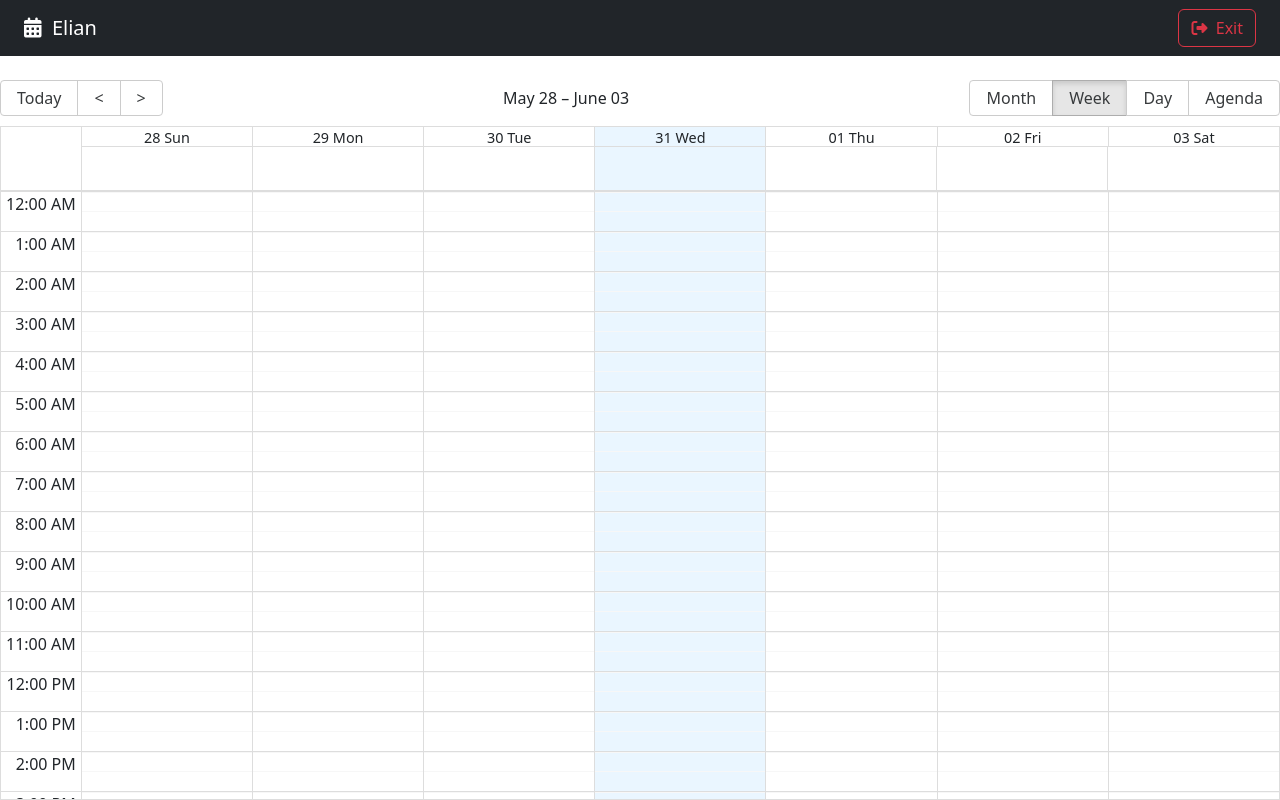
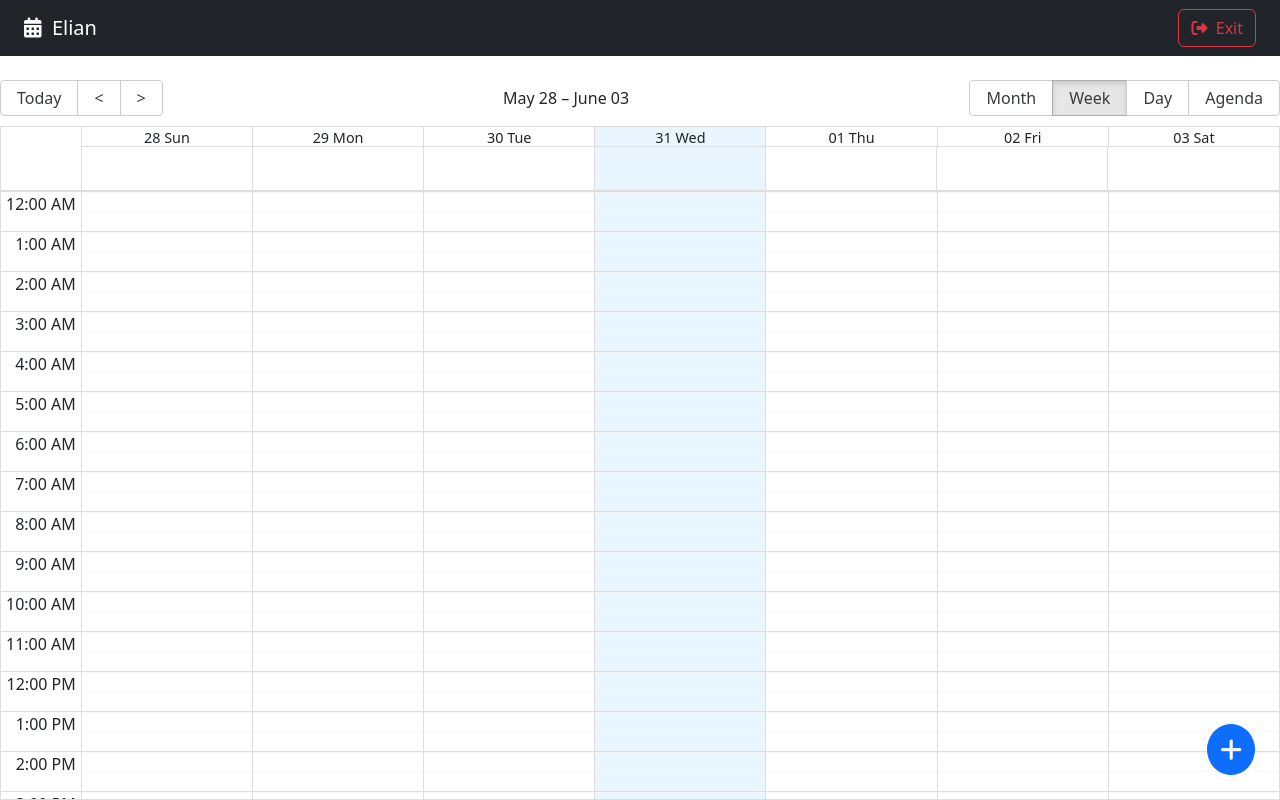
Before and after one commit to ElianArism/CalendarApp, a React (Vite) app: page / in a window 1280 px wide. Built offline with nearby package versions, Linux system fonts and the light colour scheme.

Commit message:
create add new item fab component

```diff
--- /dev/null
+++ b/src/calendar/components/AddNewItemFab/AddNewItemFab.css
@@ -0,0 +1,8 @@
+.fab {
+  border-radius: 100%;
+  bottom: 25px;
+  font-size: 25px;
+  position: fixed;
+  z-index: 100;
+  right: 25px;
+}
--- /dev/null
+++ b/src/calendar/components/AddNewItemFab/AddNewItemFab.jsx
@@ -0,0 +1,18 @@
+import { useCalendarStore, useUIStore } from "../../../hooks";
+import "./AddNewItemFab.css";
+
+export const AddNewItemFab = () => {
+  const { triggerModal } = useUIStore();
+  const { setActiveEvent } = useCalendarStore();
+
+  const addNewItem = () => {
+    setActiveEvent(null);
+    triggerModal(true);
+  };
+
+  return (
+    <button onClick={addNewItem} className="btn btn-primary fab">
+      <i className="fas fa-plus"></i>
+    </button>
+  );
+};
--- a/src/calendar/components/index.js
+++ b/src/calendar/components/index.js
@@ -1,3 +1,4 @@
+export * from "./AddNewItemFab/AddNewItemFab";
 export * from "./CalendarComponent/CalendarComponent";
 export * from "./CalendarModal/CalendarModal";
 export * from "./Navbar";
--- a/src/calendar/pages/Calendar.jsx
+++ b/src/calendar/pages/Calendar.jsx
@@ -1,4 +1,8 @@
-import { CalendarComponent, Navbar } from "../components";
+import {
+  AddNewItemFab,
+  CalendarComponent,
+  Navbar,
+} from "../components";
 
 export const Calendar = () => {
   return (
@@ -6,6 +10,8 @@ export const Calendar = () => {
       <Navbar></Navbar>
 
       <CalendarComponent />
+
+      <AddNewItemFab />
     </>
   );
 };
```
